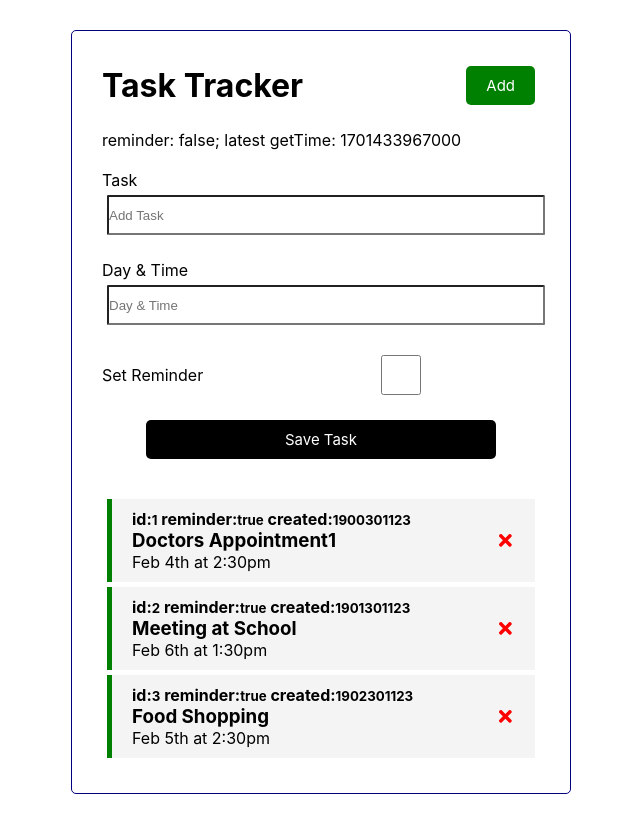
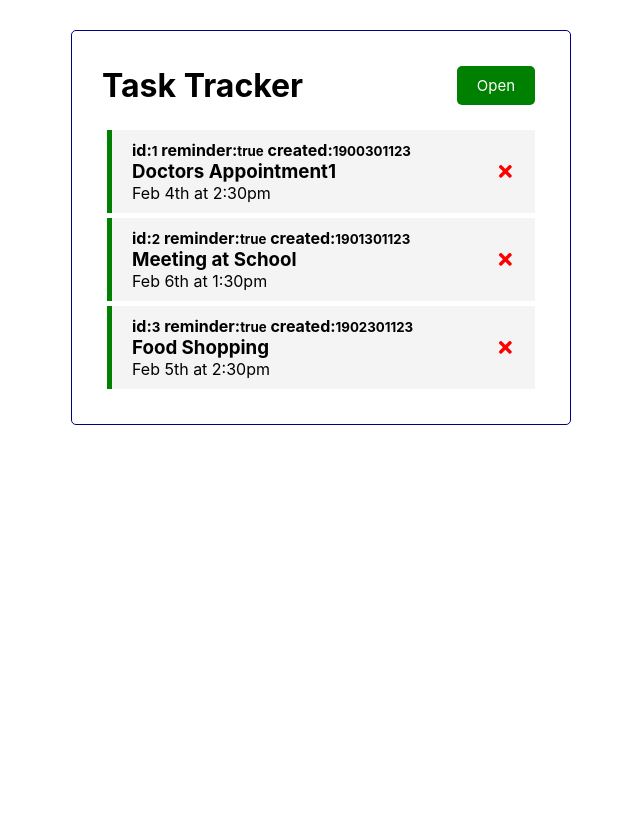
Before and after one commit to perlov3301/react_crash, a React (Create React App) app: page / in a window 1280 px wide. Shown: the whole page, without its empty margins (319-959 px from the left). After the commit the page ends 800 px from the top, so only its background shows below. Built offline with nearby package versions, Linux system fonts and the light colour scheme.

Commit message:
close open AddTask

```diff
--- a/src/App.js
+++ b/src/App.js
@@ -26,9 +26,21 @@ let alist = [
   },
 ];
 function App() {
+    const [showAddTask, setShowAddTask] = useState(false);
     const [tasks, setTasks] = useState(alist);
     let alength = tasks.length;
 
+    const onAdd = () => {
+      const a = !showAddTask;
+      setShowAddTask(a);
+      if(a) {
+        const color = 'red';
+        const btnText = 'closeAdd'
+    } else {
+      const color = 'green';
+      const btnText = 'openAdd'
+    }
+    };
     const addTask = (task) => {
       // console.log("Appjs; addTask; created: "+ (task.created) );
       const id = Math.floor(Math.random()*10000)+1;
@@ -61,10 +73,15 @@ function App() {
     };
   return (
     <div className="container">
-      <Header  />
-      <AddTask   onAdd={addTask} />
+      <Header
+        onAdd={() => setShowAddTask(!showAddTask)}
+        showAdd={showAddTask}
+
+      />
+      {showAddTask && <AddTask   onAdd={addTask} />}
+
       {
-        alength===0 ? "No Tasks To Show" :
+        alength===0 ? (<p style={{textAlign: 'center'}}>No Tasks To Show</p>) :
         <Tasks tasks={tasks}
           onDelete={deleteTask}
           onToggle={toggleReminder}
--- a/src/components/Header.js
+++ b/src/components/Header.js
@@ -2,18 +2,29 @@ import React, { useState, useEffect } from 'react';
 import PropTypes from 'prop-types';
 import Button from './Button';
 
-const Header = ({ title }) => {
-    const onClick = () => {
-        console.log("Header.js; onClick");
-    };
+const Header = ({ title, onAdd, showAdd }) => {
+    // const onClick = () => {
+    //     console.log("Header.js; 'Add'=onClick");
+    //     showAdd();
+    // };
     return (
         <header className='header'>
             <h1
             //   style={headingStyle}
             >  {title} </h1>
-            <Button color='green' text='Add'
-               onClick={onClick}
-            />
+            { showAdd ?
+               ( <Button
+                   color='red'
+                   text='Close'
+                   onClick={onAdd}
+            /> )
+               :
+               ( <Button
+                  color='green'
+                  text='Open'
+                  onClick={onAdd}
+            /> ) }
+
         </header>
     );
 };
--- a/src/components/Task.js
+++ b/src/components/Task.js
@@ -24,7 +24,7 @@ const Task = ({ task, onDelete, onToggle }) => {
                 onClick={()=>onDelete(task.created)}
             />
             </h3>
-            <p> {task.day} </p>
+            <p>{task.day ? task.day : "no Day&Time was defined"} </p>
         </div>
     ) ;
 } ;
```
